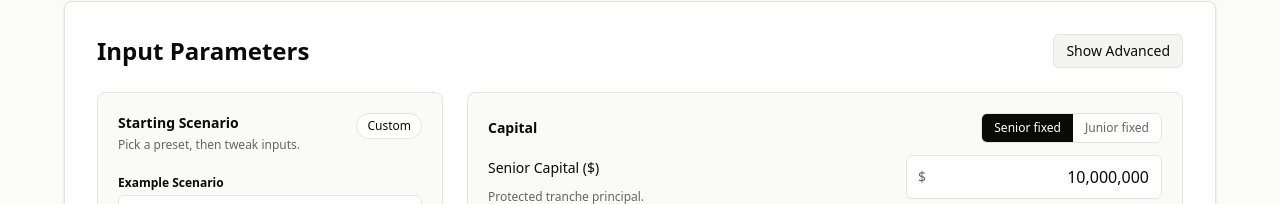
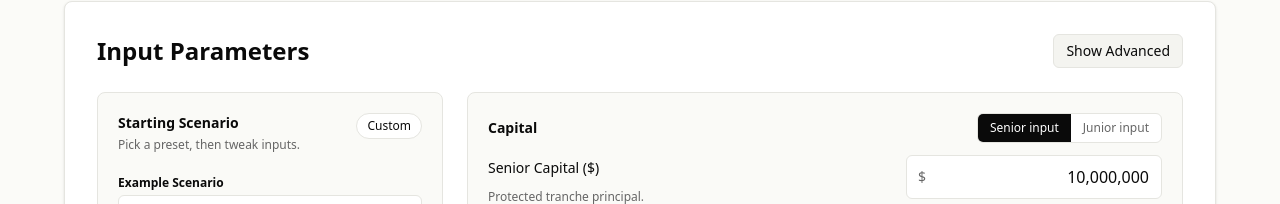
Before and after one commit to roycoprotocol/royco-simulator, a Next.js app: page / in a window 1280 px wide. Shown: the part 440-644 px from the top of the page. Built offline with nearby package versions, Linux system fonts and the light colour scheme.

Commit message:
rename capital input toggles from 'fixed' to 'input' to avoid implying a cap

```diff
--- a/app/page.tsx
+++ b/app/page.tsx
@@ -1005,7 +1005,7 @@ export default function YieldSimulator() {
                         : 'text-[#666666] hover:bg-[#f4f4f0]'
                     }`}
                   >
-                    Senior fixed
+                    Senior input
                   </button>
                   <button
                     type="button"
@@ -1016,7 +1016,7 @@ export default function YieldSimulator() {
                         : 'text-[#666666] hover:bg-[#f4f4f0]'
                     }`}
                   >
-                    Junior fixed
+                    Junior input
                   </button>
                 </div>
               </div>
```
